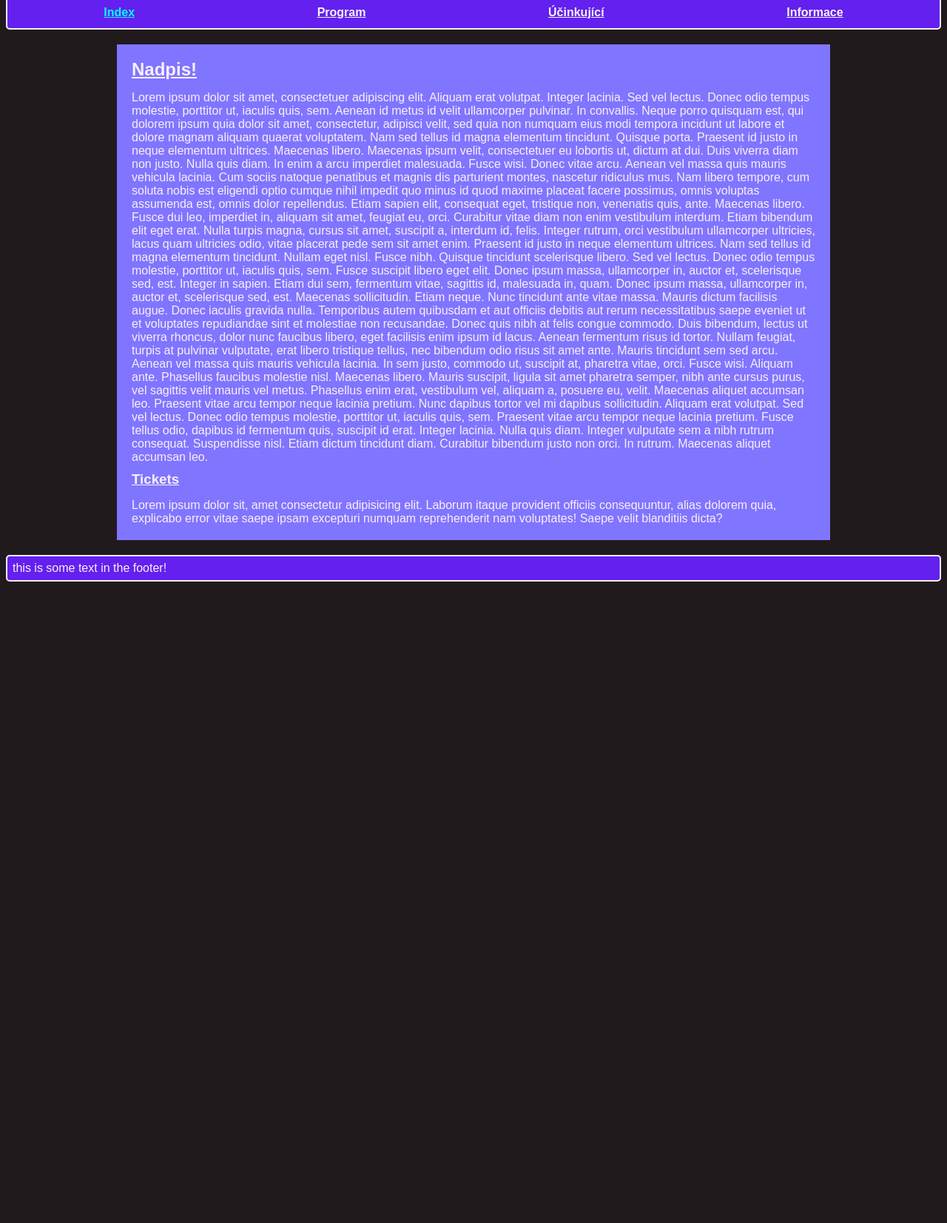
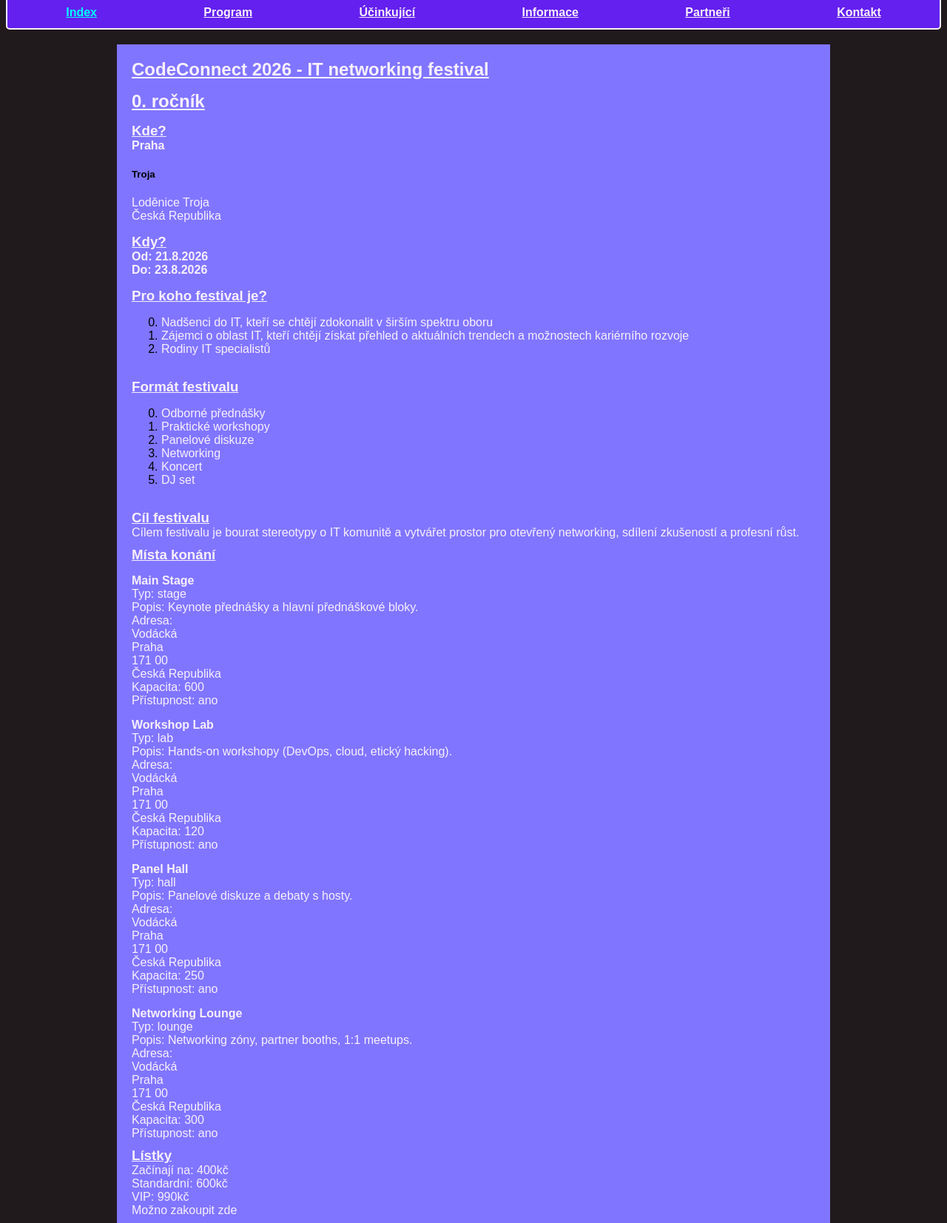
Before and after one commit to W0lf1n/festival-project, a plain HTML site: page web/index.html in a window 1280 px wide. Shown: the part 14-1667 px from the top of the page at 74% size. Before the commit the page ends 808 px from the top, so only its background shows below. Drawn offline with Linux system fonts and the light colour scheme; a web font is replaced by a local one.

Commit message:
pridani zbytku informaci z XML

```diff
--- a/web/index.html
+++ b/web/index.html
@@ -23,58 +23,152 @@
                 <a class="nav-link" href="program.html">Program</a>
             </div>
             <div class="nav-button">
-                <a class="nav-link" href="">Účinkující</a>
+                <a class="nav-link" href="performers.html">Účinkující</a>
             </div>
             <div class="nav-button">
-                <a class="nav-link" href="">Informace</a>
+                <a class="nav-link" href="practical.html">Informace</a>
+            </div>
+            <div class="nav-button">
+                <a class="nav-link" href="partners.html">Partneři</a>
+            </div>
+            <div class="nav-button">
+                <a class="nav-link" href="contact.html">Kontakt</a>
             </div>
         </nav>
     </header>
     <main>
-        <section>
-            <h1>Nadpis!</h1>
-            <p>Lorem ipsum dolor sit amet, consectetuer adipiscing elit. Aliquam erat volutpat. Integer lacinia. Sed vel
-                lectus. Donec odio tempus molestie, porttitor ut, iaculis quis, sem. Aenean id metus id velit
-                ullamcorper pulvinar. In convallis. Neque porro quisquam est, qui dolorem ipsum quia dolor sit amet,
-                consectetur, adipisci velit, sed quia non numquam eius modi tempora incidunt ut labore et dolore magnam
-                aliquam quaerat voluptatem. Nam sed tellus id magna elementum tincidunt. Quisque porta. Praesent id
-                justo in neque elementum ultrices. Maecenas libero. Maecenas ipsum velit, consectetuer eu lobortis ut,
-                dictum at dui. Duis viverra diam non justo. Nulla quis diam. In enim a arcu imperdiet malesuada.
-                Fusce wisi. Donec vitae arcu. Aenean vel massa quis mauris vehicula lacinia. Cum sociis natoque
-                penatibus et magnis dis parturient montes, nascetur ridiculus mus. Nam libero tempore, cum soluta nobis
-                est eligendi optio cumque nihil impedit quo minus id quod maxime placeat facere possimus, omnis voluptas
-                assumenda est, omnis dolor repellendus. Etiam sapien elit, consequat eget, tristique non, venenatis
-                quis, ante. Maecenas libero. Fusce dui leo, imperdiet in, aliquam sit amet, feugiat eu, orci. Curabitur
-                vitae diam non enim vestibulum interdum. Etiam bibendum elit eget erat. Nulla turpis magna, cursus sit
-                amet, suscipit a, interdum id, felis. Integer rutrum, orci vestibulum ullamcorper ultricies, lacus quam
-                ultricies odio, vitae placerat pede sem sit amet enim. Praesent id justo in neque elementum ultrices.
-                Nam sed tellus id magna elementum tincidunt. Nullam eget nisl. Fusce nibh. Quisque tincidunt scelerisque
-                libero. Sed vel lectus. Donec odio tempus molestie, porttitor ut, iaculis quis, sem. Fusce suscipit
-                libero eget elit. Donec ipsum massa, ullamcorper in, auctor et, scelerisque sed, est.
-                Integer in sapien. Etiam dui sem, fermentum vitae, sagittis id, malesuada in, quam. Donec ipsum massa,
-                ullamcorper in, auctor et, scelerisque sed, est. Maecenas sollicitudin. Etiam neque. Nunc tincidunt ante
-                vitae massa. Mauris dictum facilisis augue. Donec iaculis gravida nulla. Temporibus autem quibusdam et
-                aut officiis debitis aut rerum necessitatibus saepe eveniet ut et voluptates repudiandae sint et
-                molestiae non recusandae. Donec quis nibh at felis congue commodo. Duis bibendum, lectus ut viverra
-                rhoncus, dolor nunc faucibus libero, eget facilisis enim ipsum id lacus. Aenean fermentum risus id
-                tortor. Nullam feugiat, turpis at pulvinar vulputate, erat libero tristique tellus, nec bibendum odio
-                risus sit amet ante. Mauris tincidunt sem sed arcu. Aenean vel massa quis mauris vehicula lacinia. In
-                sem justo, commodo ut, suscipit at, pharetra vitae, orci. Fusce wisi. Aliquam ante.
-                Phasellus faucibus molestie nisl. Maecenas libero. Mauris suscipit, ligula sit amet pharetra semper,
-                nibh ante cursus purus, vel sagittis velit mauris vel metus. Phasellus enim erat, vestibulum vel,
-                aliquam a, posuere eu, velit. Maecenas aliquet accumsan leo. Praesent vitae arcu tempor neque lacinia
-                pretium. Nunc dapibus tortor vel mi dapibus sollicitudin. Aliquam erat volutpat. Sed vel lectus. Donec
-                odio tempus molestie, porttitor ut, iaculis quis, sem. Praesent vitae arcu tempor neque lacinia pretium.
-                Fusce tellus odio, dapibus id fermentum quis, suscipit id erat. Integer lacinia. Nulla quis diam.
-                Integer vulputate sem a nibh rutrum consequat. Suspendisse nisl. Etiam dictum tincidunt diam. Curabitur
-                bibendum justo non orci. In rutrum. Maecenas aliquet accumsan leo.
-            </p>
+        <section class="index">
+            <h1>CodeConnect 2026 - IT networking festival</h1>
+            <h2>0. ročník</h2>
+            <div class="location">
+                <h3>Kde?</h3>
+                <h4>Praha</h4>
+                <h5>Troja</h5>
+                <p>Loděnice Troja</p>
+                <p>Česká Republika</p>
+            </div>
+            <div class="dates">
+                <h3>Kdy?</h3>
+                <h4>Od: 21.8.2026</h4>
+                <h4>Do: 23.8.2026</h4>
+                <!-- <timezone>Europe/Prague</timezone> -->
+            </div>
+            <div class="audience">
+                <h3>Pro koho festival je?</h3>
+                <ol start="0">
+                    <li>
+                        <p>Nadšenci do IT, kteří se chtějí zdokonalit v širším spektru oboru</p>
+                    </li>
+                    <li>
+                        <p>Zájemci o oblast IT, kteří chtějí získat přehled o aktuálních trendech a možnostech
+                            kariérního rozvoje</p>
+                    </li>
+                    <li>
+                        <p>Rodiny IT specialistů</p>
+                    </li>
+                </ol>
+                <!-- <language>cs</language> -->
+            </div>
+            <div>
+                <h3>Formát festivalu</h3>
+                <ol start="0">
+                    <li class="lecture">
+                        <p>Odborné přednášky</p>
+                    </li>
+                    <li class="workshop">
+                        <p>Praktické workshopy</p>
+                    </li>
+                    <li class="panel">
+                        <p>Panelové diskuze</p>
+                    </li>
+                    <li class="networking">
+                        <p>Networking</p>
+                    </li>
+                    <li class="concert">
+                        <p>Koncert</p>
+                    </li>
+                    <li class="dj-set">
+                        <p>DJ set</p>
+                    </li>
+                </ol>
+            </div>
+            <div class="mission">
+                <h3>Cíl festivalu</h3>
+                <p>Cílem festivalu je bourat stereotypy o IT komunitě a vytvářet prostor pro otevřený networking,
+                    sdílení zkušeností a profesní růst.</p>
+            </div>
+        </section>
+        <section xmlns:xs="http://www.w3.org/2001/XMLSchema" class="venues">
+            <h3>Místa konání</h3>
+            <div class="venue section-item" id="VEN-001"><a href="venues/venue-001.html">
+                    <h4>Main Stage</h4>
+                </a>
+                <p class="type">Typ: stage</p>
+                <p class="description">Popis: Keynote přednášky a hlavní přednáškové bloky.</p>
+                <div class="address">
+                    <p>Adresa:</p>
+                    <p>Vodácká</p>
+                    <p>Praha</p>
+                    <p>171 00</p>
+                    <p>Česká Republika</p>
+                </div>
+                <p class="capacity">Kapacita: 600</p>
+                <p>Přístupnost: ano</p>
+            </div>
+            <div class="venue section-item" id="VEN-002"><a href="venues/venue-002.html">
+                    <h4>Workshop Lab</h4>
+                </a>
+                <p class="type">Typ: lab</p>
+                <p class="description">Popis: Hands-on workshopy (DevOps, cloud, etický hacking).</p>
+                <div class="address">
+                    <p>Adresa:</p>
+                    <p>Vodácká</p>
+                    <p>Praha</p>
+                    <p>171 00</p>
+                    <p>Česká Republika</p>
+                </div>
+                <p class="capacity">Kapacita: 120</p>
+                <p>Přístupnost: ano</p>
+            </div>
+            <div class="venue section-item" id="VEN-003"><a href="venues/venue-003.html">
+                    <h4>Panel Hall</h4>
+                </a>
+                <p class="type">Typ: hall</p>
+                <p class="description">Popis: Panelové diskuze a debaty s hosty.</p>
+                <div class="address">
+                    <p>Adresa:</p>
+                    <p>Vodácká</p>
+                    <p>Praha</p>
+                    <p>171 00</p>
+                    <p>Česká Republika</p>
+                </div>
+                <p class="capacity">Kapacita: 250</p>
+                <p>Přístupnost: ano</p>
+            </div>
+            <div class="venue section-item" id="VEN-004"><a href="venues/venue-004.html">
+                    <h4>Networking Lounge</h4>
+                </a>
+                <p class="type">Typ: lounge</p>
+                <p class="description">Popis: Networking zóny, partner booths, 1:1 meetups.</p>
+                <div class="address">
+                    <p>Adresa:</p>
+                    <p>Vodácká</p>
+                    <p>Praha</p>
+                    <p>171 00</p>
+                    <p>Česká Republika</p>
+                </div>
+                <p class="capacity">Kapacita: 300</p>
+                <p>Přístupnost: ano</p>
+            </div>
         </section>
         <section class="tickets">
-            <h3>Tickets</h3>
-            <p>Lorem ipsum dolor sit, amet consectetur adipisicing elit. Laborum itaque provident officiis consequuntur,
-                alias dolorem quia, explicabo error vitae saepe ipsam excepturi numquam reprehenderit nam voluptates!
-                Saepe velit blanditiis dicta?</p>
+            <div>
+                <h3>Lístky</h3>
+                <p class="starting-from">Začínají na: 400kč</p>
+                <p class="standard">Standardní: 600kč</p>
+                <p class="vip">VIP: 990kč</p>
+                <a href="https://example.org/codeconnect/tickets">Možno zakoupit zde</a>
+            </div>
         </section>
     </main>
     <footer>
```
